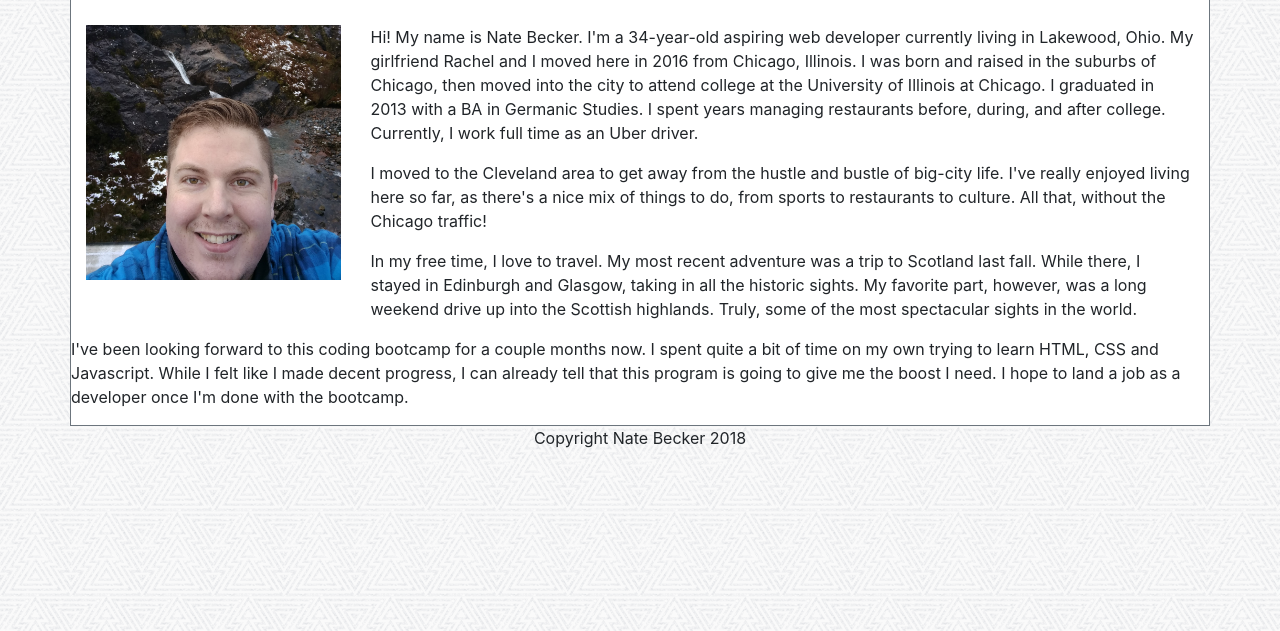
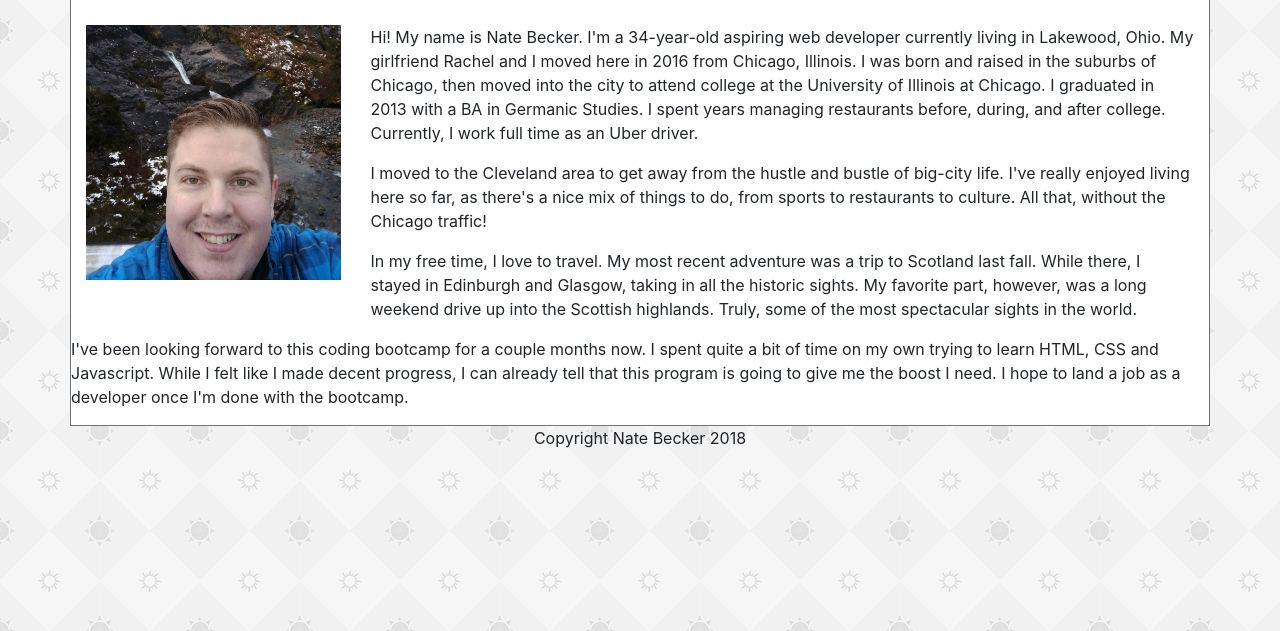
Before and after one commit to natebecker11/Bootstrap-Portfolio, a plain HTML site: page index.html in a window 1280 px wide. Shown: the part 169-800 px from the top of the page. Drawn offline with nearby package versions, Linux system fonts and the light colour scheme.

Commit message:
change bg

```diff
--- a/assets/css/style.css
+++ b/assets/css/style.css
@@ -1,3 +1,3 @@
 body {
-    background-image: url(../images/tri-bg.png);
+    background-image: url(../images/sun-bg.png);
 }
```
